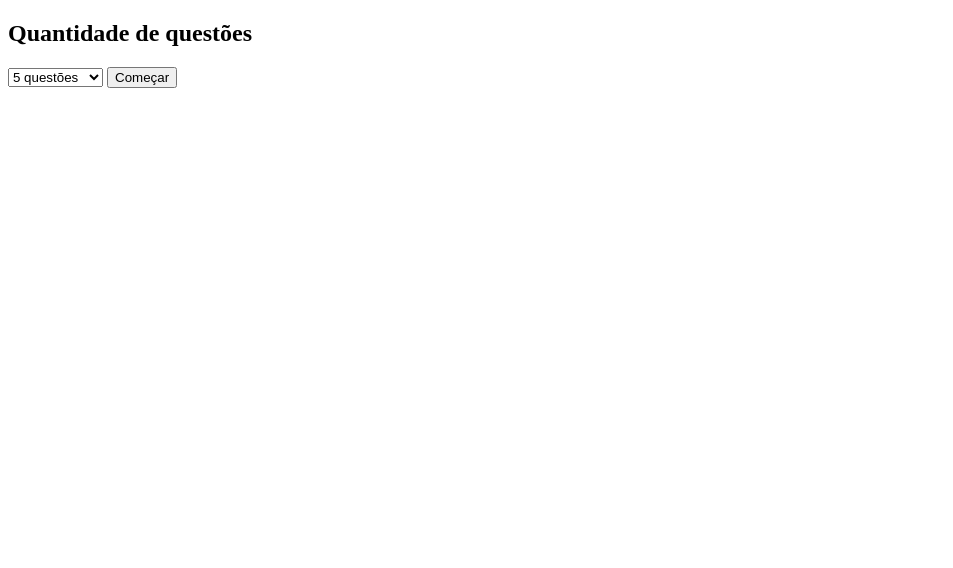
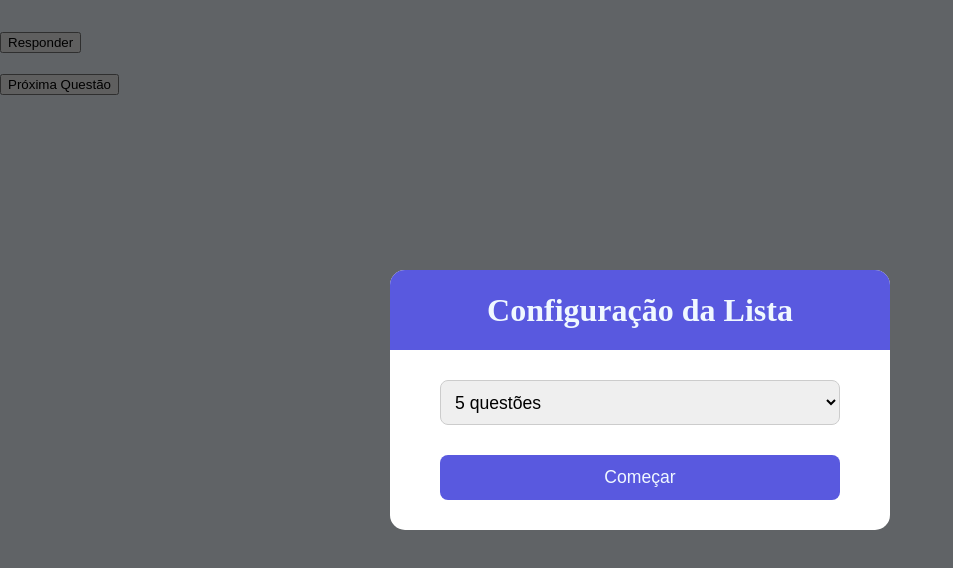
Before and after one commit to vestFacil/projetoFinalInfo, a plain HTML site: page src/questao.html in a window 1280 px wide. Shown: the whole page, without its empty margins (0-953 px from the left). Drawn offline with Linux system fonts and the light colour scheme.

Commit message:
feat: css materia e questoes

```diff
--- a/src/css/questao.css
+++ b/src/css/questao.css
@@ -1,3 +1,75 @@
+body {
+    background-color: aliceblue;
+    margin: 0;
+    padding: 0;
+}
+
+.popup{
+    position: fixed;
+    inset: 0;
+    background: rgba(0,0,0,.6);
+    display: flex;
+    justify-content: center;
+    align-items: center;
+    z-index: 1000;
+}
+
+.popup-conteudo{
+    width: 500px;
+    background: #fff;
+    border-radius: 15px;
+    overflow: hidden;
+    text-align: center;
+}
+
+.titulo{
+    display: flex;
+    justify-content: center;
+    align-items: center;
+    width: 100%;
+    height: 80px;
+    background-color: rgb(89, 89, 223);
+}
+
+.titulo h1{
+    margin: 0;
+    font-size: 2rem;
+    color: aliceblue;
+}
+
+#quantidade{
+    width: 80%;
+    height: 45px;
+    margin: 30px 0;
+    padding: 0 10px;
+    font-size: 1.1rem;
+    border-radius: 8px;
+    border: 1px solid #ccc;
+    cursor: pointer;
+}
+
+#iniciar{
+    width: 80%;
+    height: 45px;
+    margin-bottom: 30px;
+    font-size: 1.1rem;
+    border-radius: 8px;
+    border: none;
+    background-color: rgb(89, 89, 223);
+    color: aliceblue;
+    cursor: pointer;
+}
+
+
+
+#questao{
+    width: 80%;
+    margin: 30px 0;
+    font-size: 1.2rem;
+}
+
+
+
 .alternativa {
     display: block;
     padding: 15px;
--- a/src/js/questao.js
+++ b/src/js/questao.js
@@ -16,8 +16,8 @@ const contador = document.getElementById("contador");
 const quantidade = document.getElementById("quantidade");
 const iniciar = document.getElementById("iniciar");
 
+const popup = document.getElementById("popupConfiguracao");
 const areaQuestao = document.getElementById("questao");
-const configuracao = document.getElementById("configuracao");
 
 let respostaCorreta;
 let explicacao;
@@ -30,15 +30,14 @@ let pontos = 0;
 let respondeu = false;
 let quantidadeQuestoes = 10;
 
-
-function salvarProgresso(){
+function salvarProgresso() {
 
     const progresso = {
-        materia: materia,
-        conteudo: conteudo,
+        materia,
+        conteudo,
         questoes: questoesSelecionadas,
-        numeroQuestao: numeroQuestao,
-        pontos: pontos,
+        numeroQuestao,
+        pontos,
         quantidade: quantidadeQuestoes
     };
 
@@ -48,21 +47,20 @@ function salvarProgresso(){
     );
 }
 
-
-function carregarProgresso(){
+function carregarProgresso() {
 
     const salvo = localStorage.getItem("progressoQuestao");
 
-    if(!salvo){
+    if (!salvo) {
         return false;
     }
 
     const progresso = JSON.parse(salvo);
 
-    if(
+    if (
         progresso.materia !== materia ||
         progresso.conteudo !== conteudo
-    ){
+    ) {
         return false;
     }
 
@@ -71,29 +69,28 @@ function carregarProgresso(){
     pontos = progresso.pontos;
     quantidadeQuestoes = progresso.quantidade;
 
+    quantidade.value = quantidadeQuestoes;
+
     mostrarQuestao();
 
     return true;
 }
 
-
-iniciar.addEventListener("click", async ()=>{
+iniciar.addEventListener("click", async () => {
 
     quantidadeQuestoes = Number(quantidade.value);
 
-    configuracao.style.display = "none";
-    areaQuestao.style.display = "block";
+    popup.style.display = "none";
 
     const continuando = carregarProgresso();
 
-    if(!continuando){
+    if (!continuando) {
         await carregarQuestoes();
     }
 
 });
 
-
-async function carregarQuestoes(){
+async function carregarQuestoes() {
 
     const resposta = await fetch(
         `data/${materia}/${conteudo}.json`
@@ -112,8 +109,7 @@ async function carregarQuestoes(){
 
 }
 
-
-function mostrarQuestao(){
+function mostrarQuestao() {
 
     respondeu = false;
 
@@ -125,8 +121,7 @@ function mostrarQuestao(){
     respostaCorreta = questao.resposta;
     explicacao = questao.explicacao;
 
-    titulo.textContent =
-        `${materia} - ${conteudo}`;
+    titulo.textContent = `${materia} - ${conteudo}`;
 
     contador.textContent =
         `Questão ${numeroQuestao + 1} de ${questoesSelecionadas.length}`;
@@ -136,7 +131,7 @@ function mostrarQuestao(){
     alternativas.innerHTML = "";
     resultado.textContent = "";
 
-    questao.alternativas.forEach((alt,index)=>{
+    questao.alternativas.forEach((alt, index) => {
 
         alternativas.innerHTML += `
             <label class="alternativa" data-index="${index}">
@@ -149,16 +144,15 @@ function mostrarQuestao(){
 
 }
 
+botaoResponder.addEventListener("click", () => {
 
-botaoResponder.addEventListener("click", ()=>{
-
-    if(respondeu) return;
+    if (respondeu) return;
 
     const selecionada = document.querySelector(
         'input[name="resposta"]:checked'
     );
 
-    if(!selecionada){
+    if (!selecionada) {
 
         resultado.textContent = "Escolha uma alternativa!";
         return;
@@ -172,70 +166,79 @@ botaoResponder.addEventListener("click", ()=>{
 
     document
         .querySelectorAll('input[name="resposta"]')
-    .forEach(radio=>{
+        .forEach(radio => {
             radio.disabled = true;
         });
 
-
     const valorSelecionado = Number(selecionada.value);
 
-
-    if(valorSelecionado === respostaCorreta){
+    if (valorSelecionado === respostaCorreta) {
 
         resultado.textContent =
             "✅ Você acertou!\n\n" + explicacao;
 
         pontos++;
 
-    }else{
+    } else {
 
         resultado.textContent =
             "❌ Você errou!\n\n" + explicacao;
 
     }
 
-
     document
         .querySelectorAll(".alternativa")
-    .forEach(alternativa=>{
+        .forEach(alternativa => {
 
             const valor = Number(alternativa.dataset.index);
 
-        if(valor === respostaCorreta){
+            if (valor === respostaCorreta) {
                 alternativa.classList.add("correta");
             }
 
-        if(
+            if (
                 valor === valorSelecionado &&
                 valor !== respostaCorreta
-        ){
+            ) {
                 alternativa.classList.add("errada");
             }
 
         });
 
-
     salvarProgresso();
 
 });
 
-
-botaoProxima.addEventListener("click", ()=>{
+botaoProxima.addEventListener("click", () => {
 
     numeroQuestao++;
 
-    if(numeroQuestao < questoesSelecionadas.length){
+    if (numeroQuestao < questoesSelecionadas.length) {
 
         salvarProgresso();
         mostrarQuestao();
 
-    }else{
+    } else {
 
         resultado.textContent =
             `Fim! Você acertou ${pontos} de ${questoesSelecionadas.length} questões.`;
+
+        botaoResponder.disabled = true;
+        botaoProxima.disabled = true;
 
         localStorage.removeItem("progressoQuestao");
 
     }
 
 });
+
+window.addEventListener("beforeunload", (event) => {
+
+    if (questoesSelecionadas.length > 0) {
+
+        event.preventDefault();
+        event.returnValue = "";
+
+    }
+
+});
--- a/src/questao.html
+++ b/src/questao.html
@@ -8,9 +8,14 @@
 </head>
 <body>
 
-<div id="configuracao">
+    <!-- Popup -->
+    <div id="popupConfiguracao" class="popup">
 
-    <h2>Quantidade de questões</h2>
+        <div class="popup-conteudo">
+
+            <div class="titulo">
+                <h1>Configuração da Lista</h1>
+            </div>
 
             <select id="quantidade">
                 <option value="5">5 questões</option>
@@ -24,7 +29,10 @@
 
         </div>
 
-<div id="questao" style="display: none;">
+    </div>
+
+    <!-- Questões -->
+    <div id="questao">
 
         <p id="contador"></p>
 
```
Also changed, not shown: src/materia.html (+1 -1 lines). Lines whose indentation alone changed are shown as unchanged.
